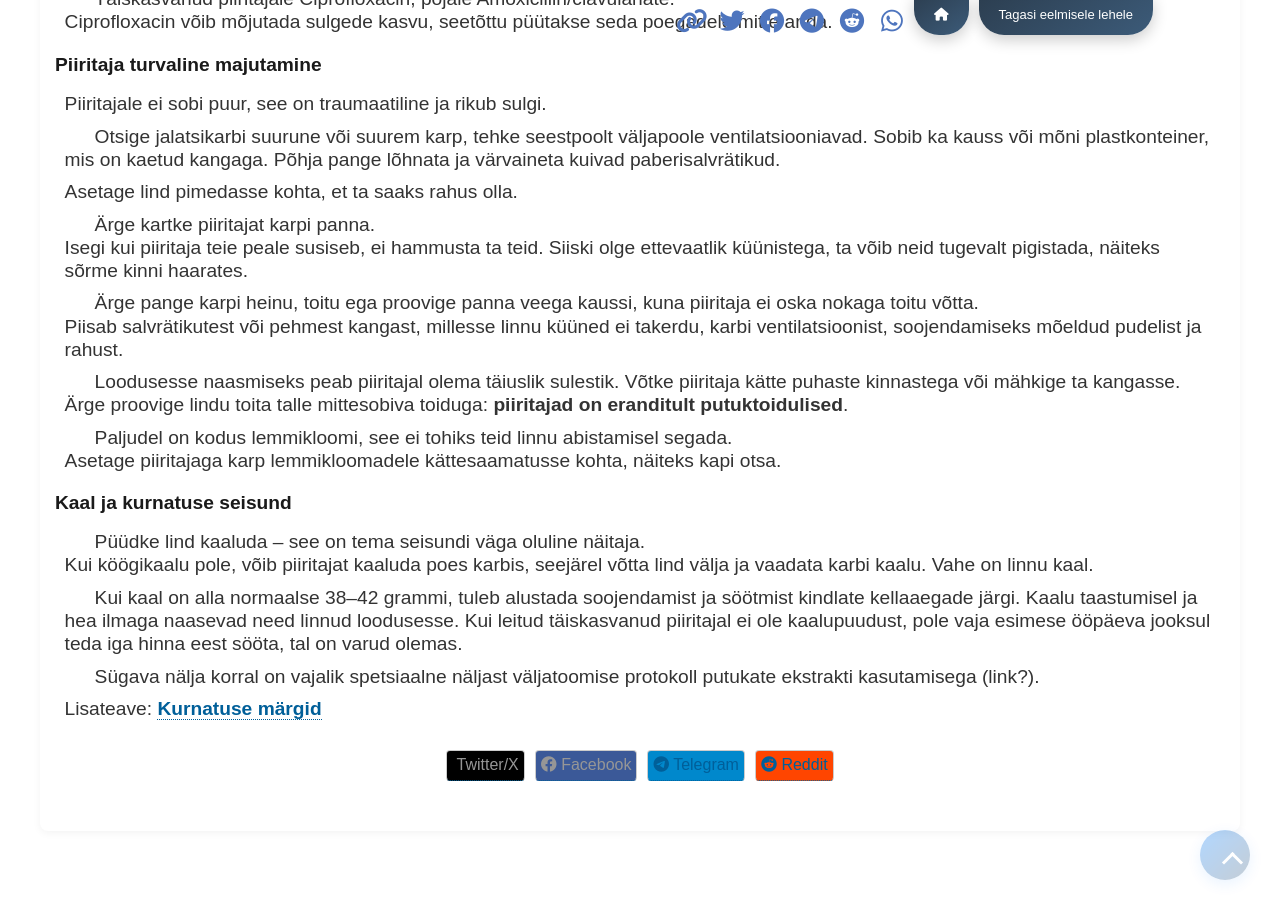
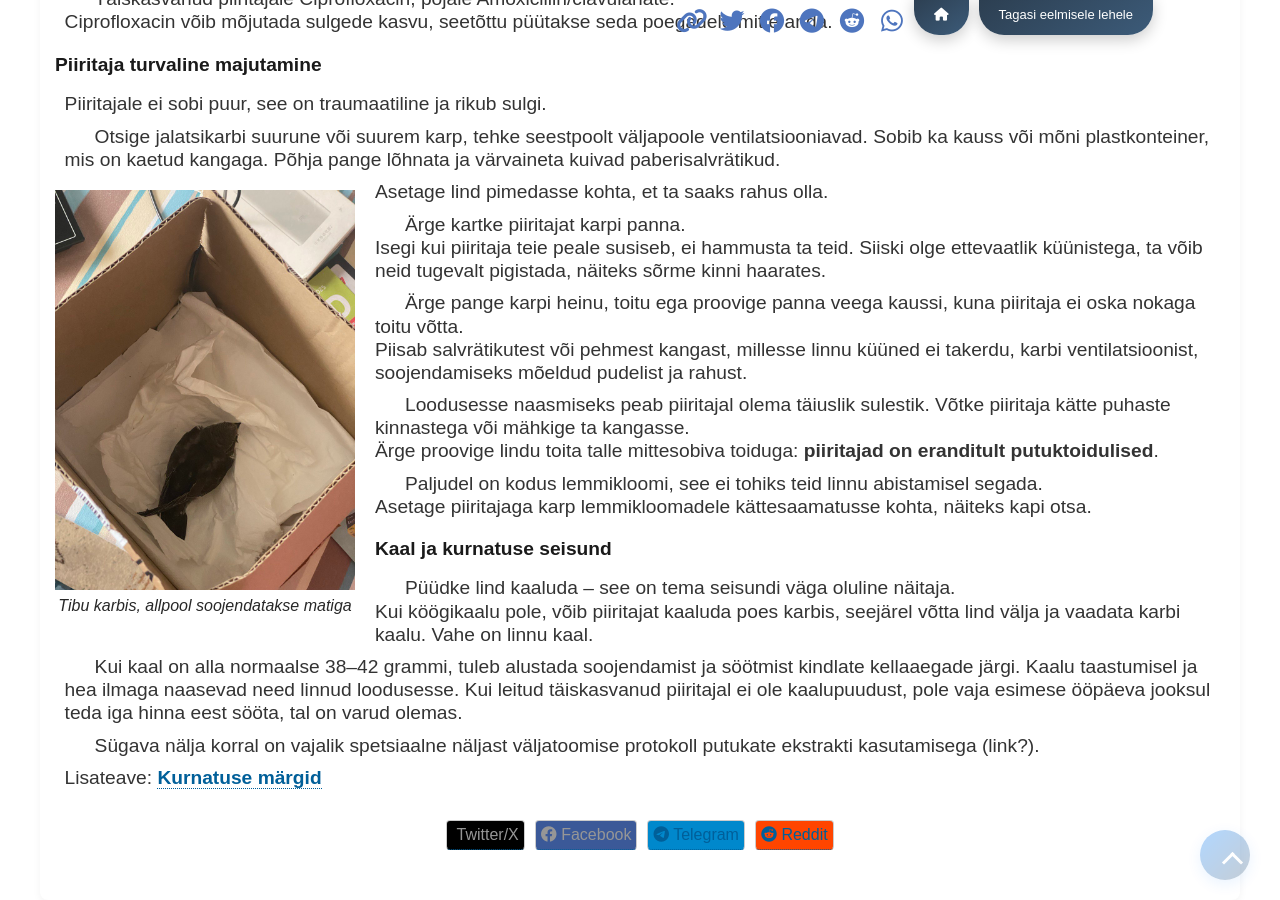
Before and after one commit to loodus-wiki/apus-apus, a Jekyll site: the page built from docs/est/index.md, in a window 1280 px wide and 900 px high, scrolled down 1874 px. Built offline with Jekyll 4.4.1, drawn with Linux system fonts in a browser that asks for light colours.

Commit message:
Tibu karbis

```diff
--- a/docs/est/index.md
+++ b/docs/est/index.md
@@ -79,6 +79,11 @@ Piiritajale ei sobi puur, see on traumaatiline ja rikub sulgi.
 
 Otsige jalatsikarbi suurune või suurem karp, tehke seestpoolt väljapoole ventilatsiooniavad. Sobib ka kauss või mõni plastkonteiner, mis on kaetud kangaga. Põhja pange lõhnata ja värvaineta kuivad paberisalvrätikud.
 
+  <figure class="image-float">
+  <img src="../assets/images/swift-in-box.jpg" alt="Tibu karbis" width="300">
+  <figcaption>Tibu karbis, allpool soojendatakse matiga</figcaption>
+  </figure>
+
 Asetage lind pimedasse kohta, et ta saaks rahus olla.
 
 Ärge kartke piiritajat karpi panna.
```
Also changed, not shown: docs/ru/index.md (+5 -0 lines), docs/assets/images/swift-in-box.jpg (added).
